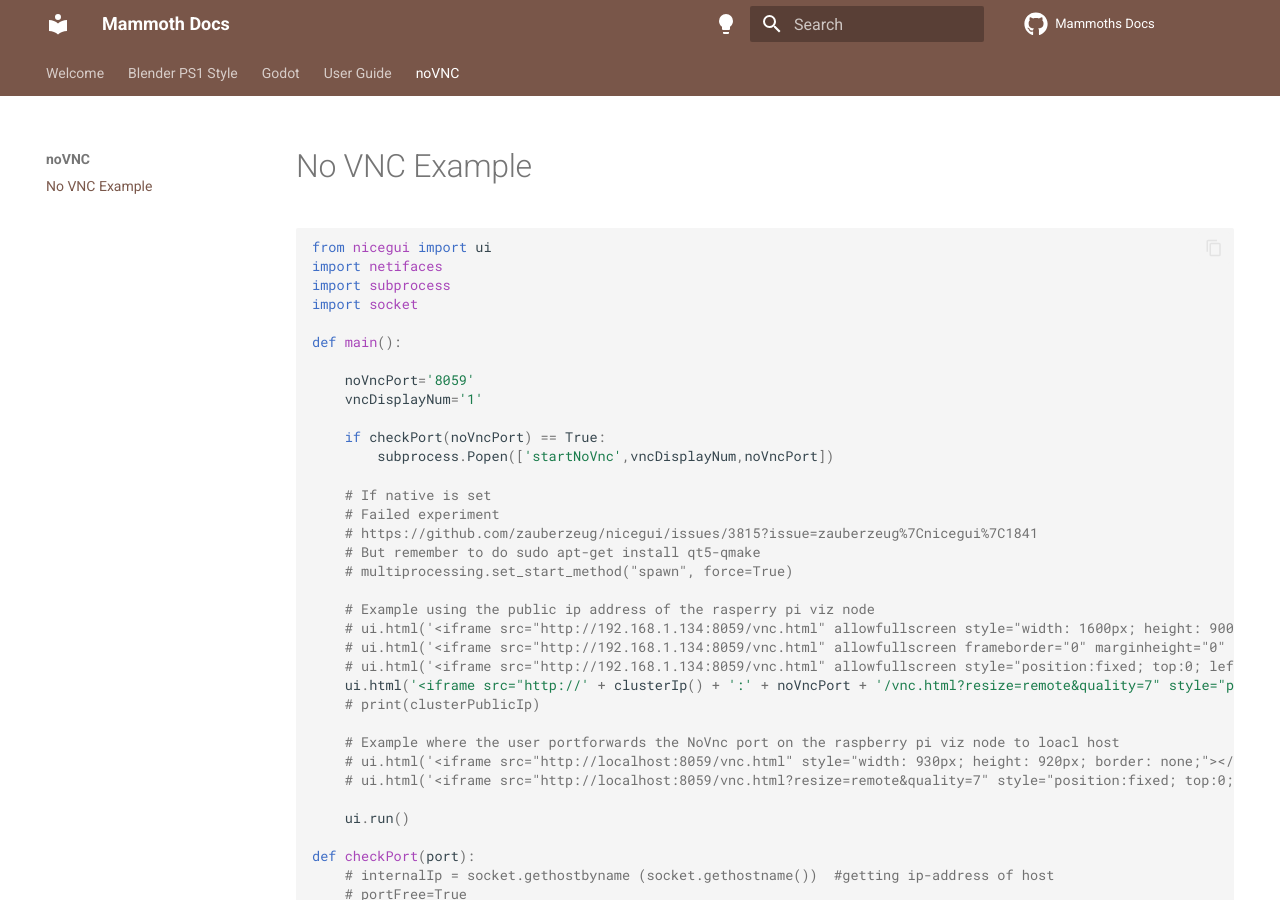
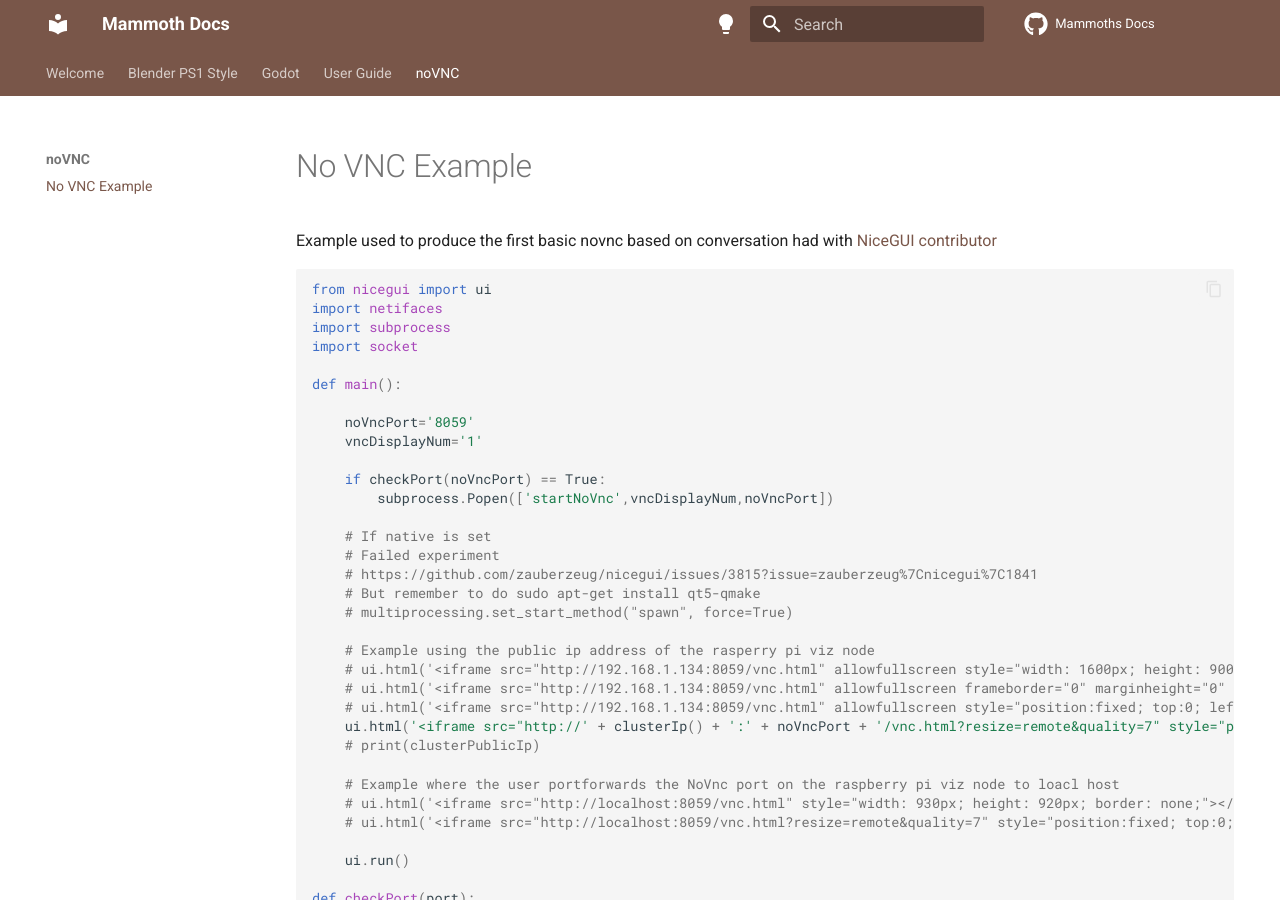
Before and after one commit to MammothsHub/mammothshub, an MkDocs documentation site: the page built from docs/noVNC/01-installing-vncserver.md, in a window 1280 px wide and 900 px high. Built offline with MkDocs 1.6.1 and Material for MkDocs 9.7.7, drawn with Linux system fonts in a browser that asks for light colours; comment, search, counter and statistics services are not loaded.

Commit message:
Added more infomration regaring no vnc

````diff
--- a/docs/noVNC/01-installing-vncserver.md
+++ b/docs/noVNC/01-installing-vncserver.md
@@ -2,6 +2,8 @@
 title: No VNC Example
 ---
 
+Example used to produce the first basic novnc
+based on conversation had with [NiceGUI contributor](https://github.com/zauberzeug/nicegui/discussions/5929)
 ``` python
 from nicegui import ui
 import netifaces
````
